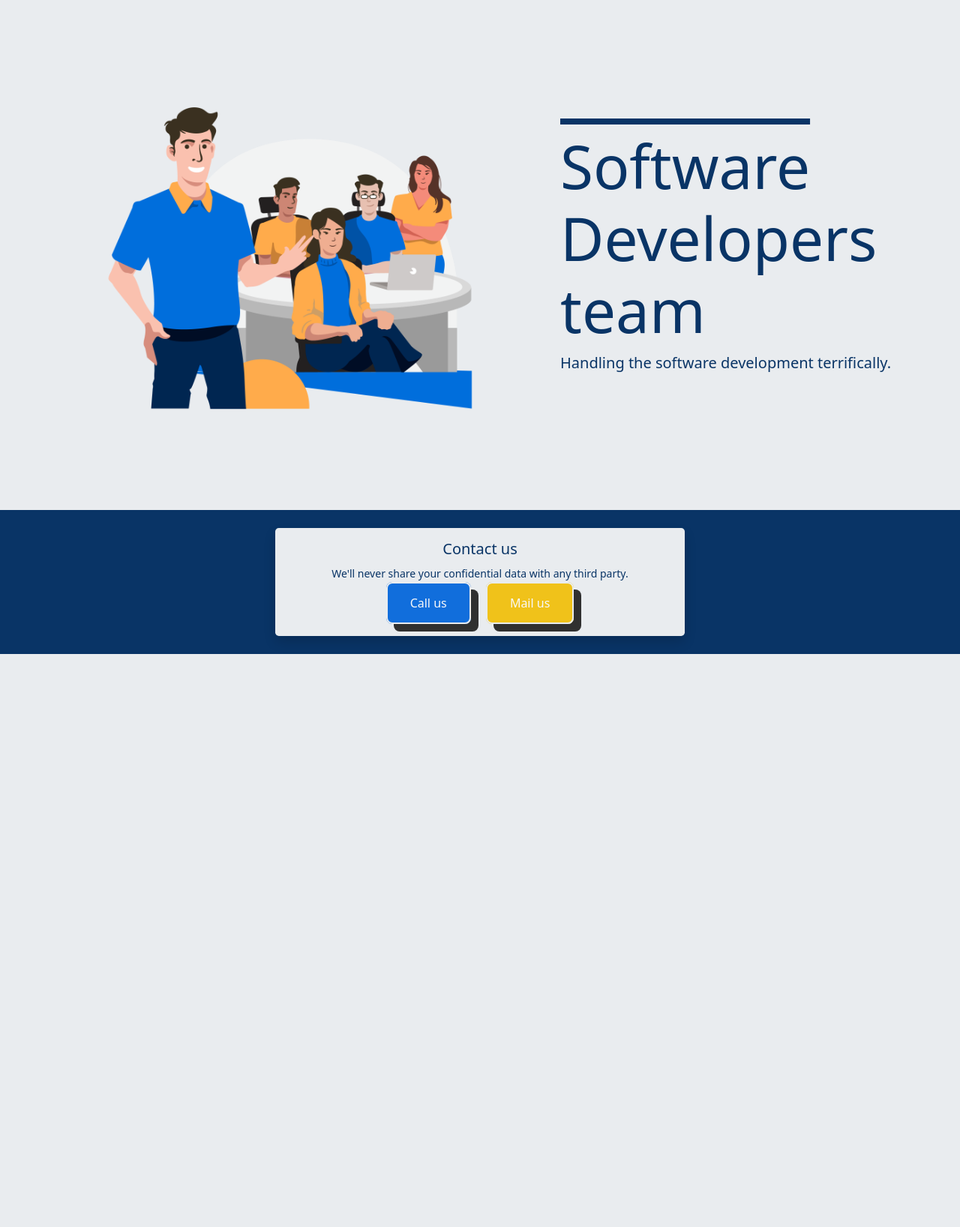
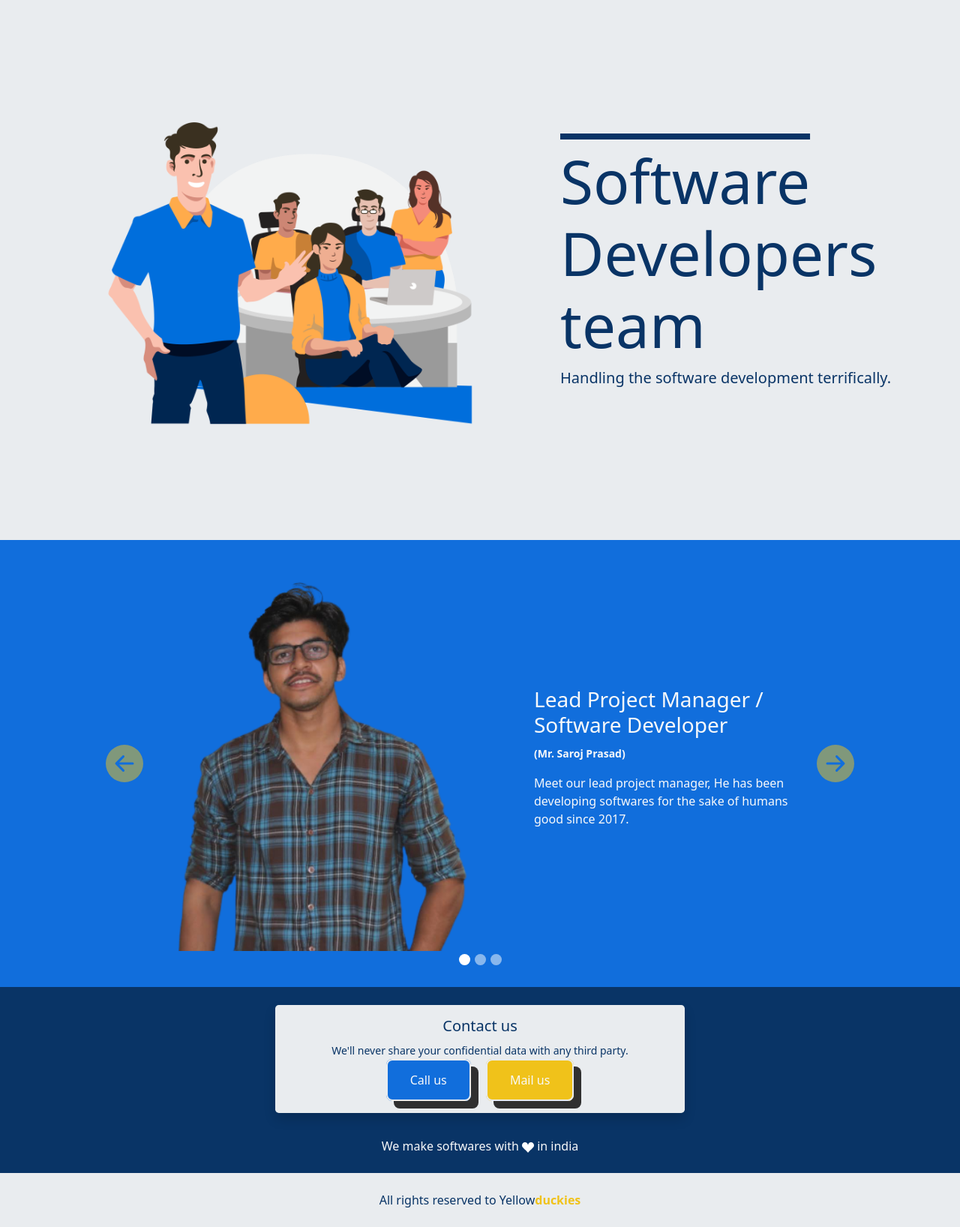
Before and after one commit to yellowduckies/yellowduckies.github.io, a PHP site: page / in a window 1280 px wide. Shown: the part 56-1692 px from the top of the page at 75% size. Before the commit the page ends 928 px from the top, so only its background shows below. Run offline with PHP 8.4, Linux system fonts and the light colour scheme; some libraries are stand-ins or nearby versions.

Commit message:
Added some team members

```diff
--- a/assets/css/mouseHover.css
+++ b/assets/css/mouseHover.css
@@ -9,3 +9,13 @@ top: -75px;
 left: -75px;
 z-index: -1;
 }
+
+.carousel-indicators [data-bs-target]{
+    height: 15px !important;
+    width: 15px !important;
+    border: none !important;
+    border-radius: 35px !important;
+}
+.carousel-indicators{
+    bottom: -35px!important;
+}
--- a/index.html
+++ b/index.html
@@ -55,6 +55,12 @@
             border: 2px solid var(--bs-gray-500);
             box-shadow: 0px 0px 0px;
         }
+
+        .carousel-image {
+            height: 500px !important;
+            width: 500px !important;
+            object-fit: cover;
+        }
     </style>
     <link rel="stylesheet" href="assets/css/mouseHover.css">
 </head>
@@ -62,7 +68,7 @@
 <body style="background-color: var(--bs-gray-200)">
     <nav class="navbar navbar-light bg-none">
         <div class="container">
-            <a class="navbar-brand mx-auto line-animation" href="#" style="color: #093466;">Yellow<span class="fw-bold"
+            <a class="navbar-brand mx-auto line-animation" href="/" style="color: #093466;">Yellow<span class="fw-bold"
                     style="color: #f0c21a;">duckies</span></a>
             <!-- <a class="btn" type="button" style="color: #093466;" data-bs-toggle="offcanvas" data-bs-target="#menuButton"
                 aria-controls="menuButton">
@@ -85,7 +91,7 @@
         </div>
     </div>
     <div class="container">
-        <div class="row justify-content-center" style="min-height: 85vh;">
+        <div class="row justify-content-center" style="min-height: 90vh;">
             <div class="col-sm-12 col-md-7 my-auto">
                 <img class="img-fluid line-animation" src="assets/images/team-image.png" alt="Image">
             </div>
@@ -95,9 +101,80 @@
             </div>
         </div>
     </div>
+    <div style="background-color: #116edc;">
+        <div class="py-5">
+
+            <div class="container">
+                <div id="carouselExampleCaptions" class="carousel slide" data-bs-ride="carousel">
+                    <div class="carousel-indicators">
+                        <button type="button" data-bs-target="#carouselExampleCaptions" data-bs-slide-to="0"
+                            class="active" aria-current="true" aria-label="Slide 1"></button>
+                        <button type="button" data-bs-target="#carouselExampleCaptions" data-bs-slide-to="1"
+                            aria-label="Slide 2"></button>
+                        <button type="button" data-bs-target="#carouselExampleCaptions" data-bs-slide-to="2"
+                            aria-label="Slide 3"></button>
+                    </div>
+                    <div class="carousel-inner">
+                        <div class="carousel-item active">
+                            <div class="row justify-content-center h-100">
+                                <img src="./assets/images/team-members/saroj-prasad.png" class="col-12 col-sm-4 carousel-image"
+                                    alt="...">
+                                <div class="col-12 col-sm-4 my-auto">
+                                    <h3 class="text-light">Lead Project Manager / Software Developer</h3>
+                                    <p class="fw-bold"><small class="text-light">(Mr. Saroj Prasad)</small></p>
+                                    <p class="text-light">Meet our lead project manager, He has been developing softwares for the sake of humans good since 2017.
+                                    </p>
+                                </div>
+                            </div>
+                        </div>
+                        <div class="carousel-item">
+                            <div class="row justify-content-center h-100">
+                                <img src="./assets/images/team-members/gourav.png" class="col-12 col-sm-4 carousel-image" alt="...">
+                                <div class="col-12 col-sm-4 my-auto">
+                                    <h3 class="text-light">Project Manager / Buisness Analyst</h3>
+                                    <p class="fw-bold"><small class="text-light">(Mr. Gourav Khandodiya)</small></p>
+                                    <p class="text-light">Meet our buisness analyst, He ensures vital link between our information technology capacity and our business objectives by supporting and ensuring the successful completion of analytical, building, testing and deployment tasks of our software product's features.
+                                    </p>
+                                </div>
+                            </div>
+                        </div>
+                        <div class="carousel-item">
+                            <div class="row justify-content-center h-100">
+                                <img src="./assets/images/team-members/ayyub.png" class="col-12 col-sm-4 carousel-image" alt="...">
+                                <div class="col-12 col-sm-4 my-auto">
+                                    <h3 class="text-light">Project Associate / Software Developer</h3>
+                                    <p class="fw-bold"><small class="text-light">(Mr. Ayyub Khan)</small></p>
+                                    <p class="text-light">Meet our great software developer, He can figure out problems while producing a great product for the organization.
+                                    </p>
+                                </div>
+                            </div>
+                        </div>
+                    </div>
+                    <button class="carousel-control-prev" type="button" data-bs-target="#carouselExampleCaptions"
+                        data-bs-slide="prev">
+                        <svg xmlns="http://www.w3.org/2000/svg" width="50" height="50" fill="#f0c21a"
+                            class="bi bi-arrow-left-circle-fill" viewBox="0 0 16 16">
+                            <path
+                                d="M8 0a8 8 0 1 0 0 16A8 8 0 0 0 8 0zm3.5 7.5a.5.5 0 0 1 0 1H5.707l2.147 2.146a.5.5 0 0 1-.708.708l-3-3a.5.5 0 0 1 0-.708l3-3a.5.5 0 1 1 .708.708L5.707 7.5H11.5z" />
+                        </svg>
+                    </button>
+                    <button class="carousel-control-next" type="button" data-bs-target="#carouselExampleCaptions"
+                        data-bs-slide="next">
+                        <svg xmlns="http://www.w3.org/2000/svg" width="50" height="50" fill="#f0c21a"
+                            class="bi bi-arrow-right-circle-fill" viewBox="0 0 16 16">
+                            <path
+                                d="M8 0a8 8 0 1 1 0 16A8 8 0 0 1 8 0zM4.5 7.5a.5.5 0 0 0 0 1h5.793l-2.147 2.146a.5.5 0 0 0 .708.708l3-3a.5.5 0 0 0 0-.708l-3-3a.5.5 0 1 0-.708.708L10.293 7.5H4.5z" />
+                        </svg>
+                    </button>
+                </div>
+            </div>
+
+
+        </div>
+    </div>
     <div class="page-footer" style="background-color: #093466;">
         <div class="container py-4">
-            <div class="row justify-content-center h-100">
+            <div class="row justify-content-center h-100 mb-3">
                 <div class="col-md-6">
                     <div class="card rounded-3 border-0 shadow pb-3" style="background-color: var(--bs-gray-200);">
                         <div class="card-body text-center">
@@ -107,10 +184,33 @@
                                     party.</small>
                             </p>
                             <a href="tel:++918851231533" class="text-decoration-none btn-yd-primary mx-2">Call us</a>
-                            <a href="mailto:yellowducky004@gmail.com" class="text-decoration-none btn-yd-secondary mx-2">Mail
+                            <a href="mailto:yellowducky004@gmail.com"
+                                class="text-decoration-none btn-yd-secondary mx-2">Mail
                                 us</a>
                         </div>
                     </div>
+                </div>
+            </div>
+            <div class="d-flex pt-3">
+                <div class="mx-auto text-light">
+                    We make softwares with <svg xmlns="http://www.w3.org/2000/svg" width="16" height="16" fill="white"
+                        class="bi bi-suit-heart-fill" viewBox="0 0 16 16">
+                        <path
+                            d="M4 1c2.21 0 4 1.755 4 3.92C8 2.755 9.79 1 12 1s4 1.755 4 3.92c0 3.263-3.234 4.414-7.608 9.608a.513.513 0 0 1-.784 0C3.234 9.334 0 8.183 0 4.92 0 2.755 1.79 1 4 1z" />
+                    </svg> in india
+                </div>
+            </div>
+        </div>
+    </div>
+    <div class="page-ender">
+        <div class="container">
+            <div class="d-flex my-4">
+                <div class="mx-auto">
+                    <p class="mb-0">
+                        All rights reserved to <a class="text-decoration-none" href="/"
+                            style="color: #093466;">Yellow<span class="fw-bold"
+                                style="color: #f0c21a;">duckies</span></a>
+                    </p>
                 </div>
             </div>
         </div>
```
Also changed, not shown: assets/images/team-members/ayyub.png (added), assets/images/team-members/gourav.png (added), assets/images/team-members/saroj-prasad.png (added).
